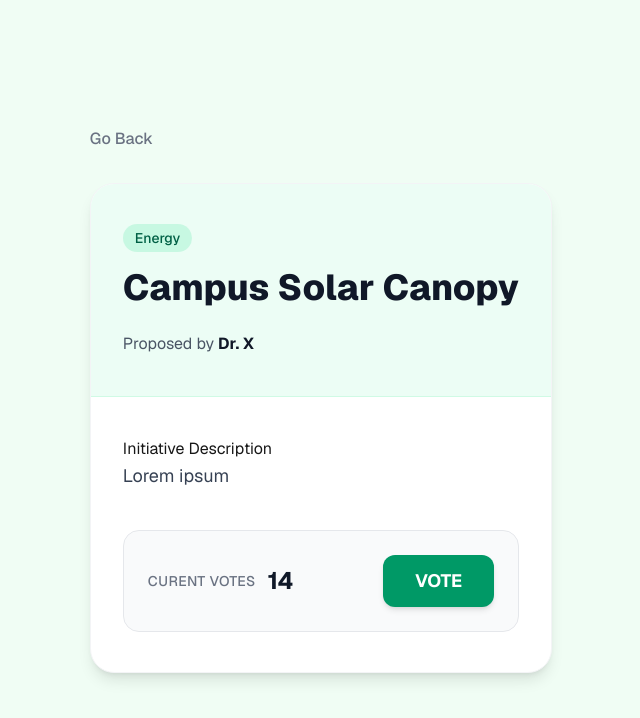
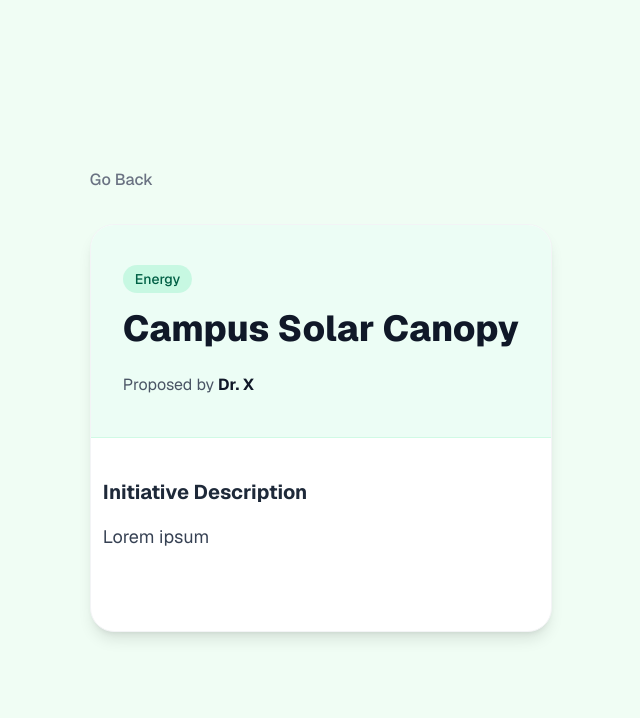
Before and after one commit to mariannajimn-cloud/ReactSustainHub_Act, a Next.js app in the folder sustainhub/: page /project/101 in a window 1280 px wide. Shown: the top 718 px of the page, without its empty margins (319-959 px from the left). Built offline with nearby package versions, Linux system fonts and the light colour scheme.

Commit message:
working buttons in detail page

```diff
--- a/sustainhub/app/project/[id]/page.tsx
+++ b/sustainhub/app/project/[id]/page.tsx
@@ -1,17 +1,23 @@
 "use client";
 
+import { use } from 'react';
+import { useRouter } from 'next/navigation';
 import { SAMPLE_INITIATIVES } from '../../../data/initiatives';
 import  DetailsPage  from '../../../components/detailspage';
 
-const individualPage = async({params} : {params: Promise<{id: string}>}) => {
-    const {id} = await params;
+
+const IndividualPage = ({ params }: { params: Promise<{ id: string }> }) => {
+    const {id} = use(params);
+    const router = useRouter();
+
+
     const individual = SAMPLE_INITIATIVES.find((item) => item.id === id);
 
     return(
         <div className="flex flex-col flex-1 items-center justify-center bg-green-50 font-sans dark:bg-black">
-            <DetailsPage initiative={individual} onBack={() => console.log("go back")} onVote={(id) => console.log(`${id} votes +1`)}/>
+            <DetailsPage initiative={individual} onBack={() => router.push('/')}/>
         </div>
     );
 }
 
-export default individualPage;
+export default IndividualPage;
--- a/sustainhub/components/detailspage.tsx
+++ b/sustainhub/components/detailspage.tsx
@@ -1,7 +1,7 @@
 import { Initiative } from '../data/initiatives';
 
 
-const DetailsPage = async({initiative, onBack, onVote} : {initiative : Initiative | undefined, onBack: () => void, onVote: (id: string) => void }) => {
+const DetailsPage = ({initiative, onBack} : {initiative : Initiative | undefined, onBack: () => void}) => {
 
     if(!initiative){
 
@@ -34,20 +34,9 @@ const DetailsPage = async({initiative, onBack, onVote} : {initiative : Initiativ
                     </div>
                 </div>
 
-                <div className="px-8 py-10">
-                    <h3>Initiative Description</h3>
+                <div className="px-3 py-10">
+                    <h3 className="text-xl font-bold text-gray-800 mb-4 flex items-center gap-2">Initiative Description</h3>
                     <p className="text-gray-700 leading-relaxed text-lg mb-10"> {initiative.description}</p>
-
-                    <div className="bg-gray-50 rounded-2xl p-6 flex items-center justify-between border border-gray-200">
-                        <div className="flex items-center gap-3">
-                            <p className="text-sm text-gray-500 font-medium uppercase tracking-wide">Curent Votes</p>
-                            <p className="text-2xl font-bold text-gray-900">{initiative.votes}</p>
-                        </div>
-
-                        <button onClick={() => onVote(initiative.id)} className="bg-emerald-600 hover:bg-emerald-700 active:bg-emerald-800 text-white px-8 py-3 rounded-xl font-bold transition-colors shadow-md text-lg">
-                            VOTE
-                        </button>
-                    </div>
                 </div>
             </div>
         </div>
```
